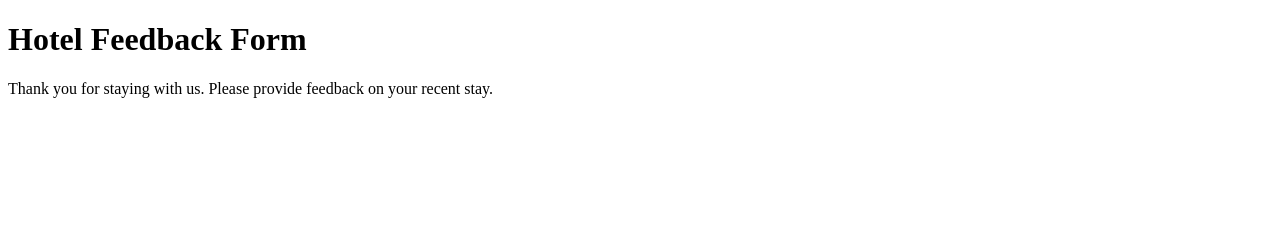
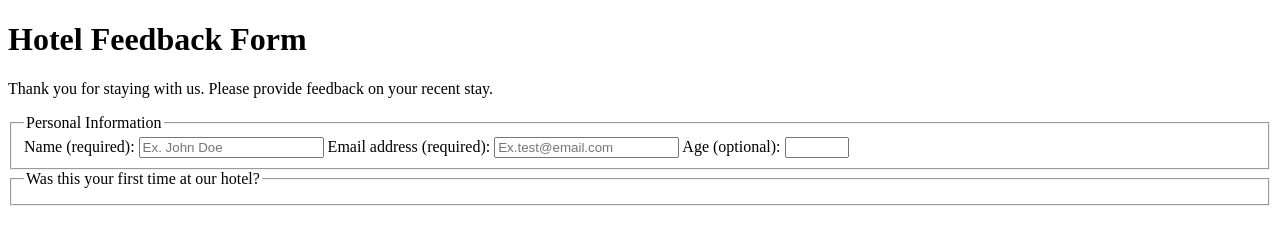
Before and after one commit to doqa-io/hotel-feedback-form, a plain HTML site: page index.html in a window 1280 px wide. Drawn offline with Linux system fonts and the light colour scheme.

Commit message:
Add personal information fields to feedback form

```diff
--- a/index.html
+++ b/index.html
@@ -11,6 +11,18 @@
         </header>
         <main>
             <form method="POST" action="https://hotel-feedback.freecodecamp.org">
+              <fieldset>
+                <legend>Personal Information</legend>
+                <label for="full-name">Name (required):</label>
+                <input required type="text" id="full-name" name="name" placeholder="Ex. John Doe" size="20">
+                <label for="email">Email address (required):</label>
+                <input required type="email" id="email" name="email" placeholder="Ex.test@email.com" size="20">
+                <label for="age">Age (optional):</label>
+                <input type="number" id="age" name="age" min="3" max="100">
+            </fieldset>
+            <fieldset>
+                <legend>Was this your first time at our hotel?</legend>
+              </fieldset>
         </main>
     </body>
 </html>
```
